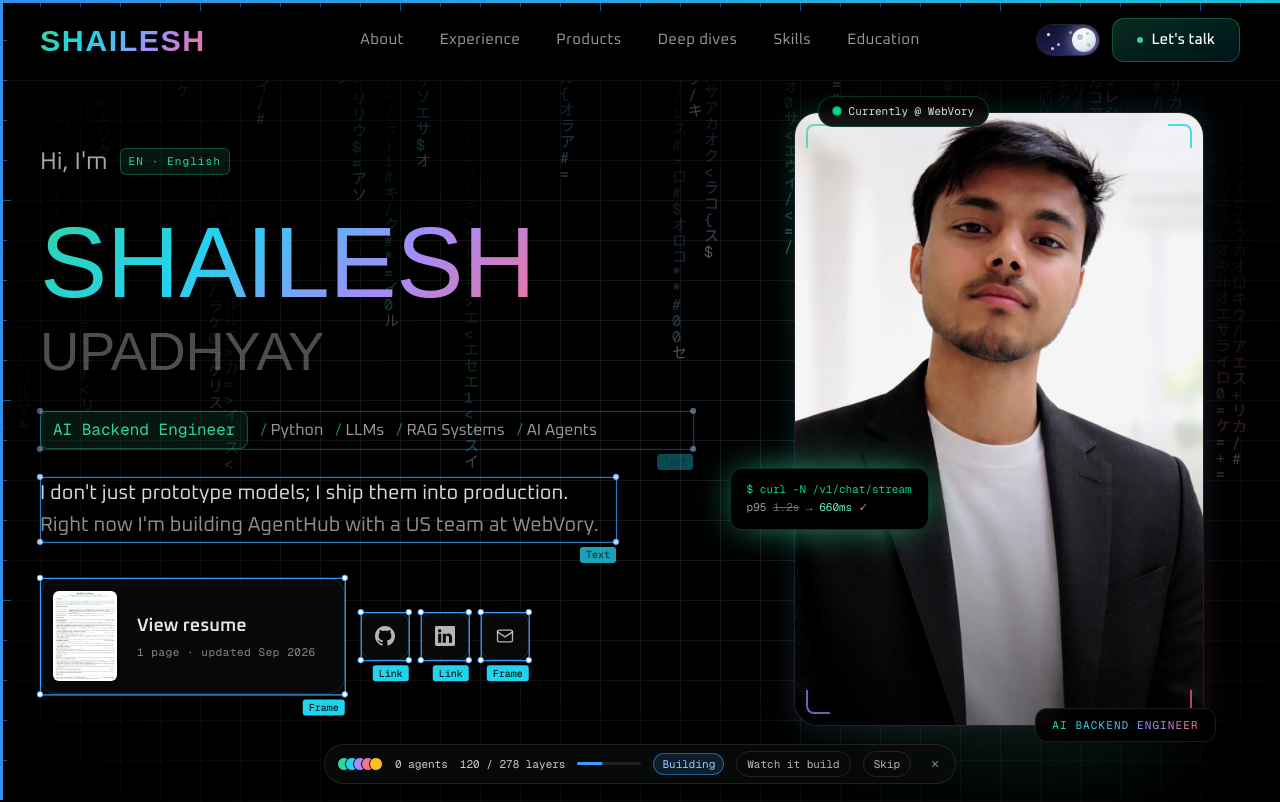
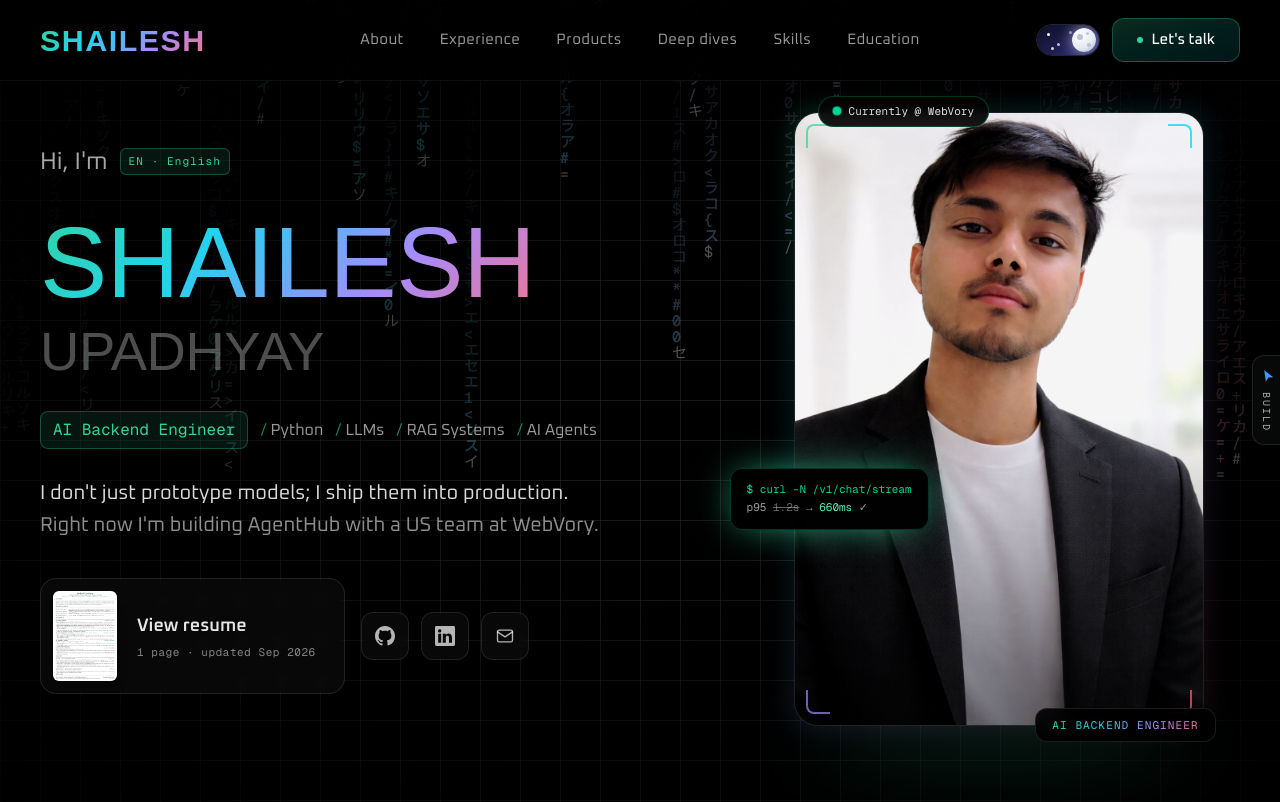
Before and after one commit to SHAILESH-RS-UPADHYAY/shailesh-upadhyay, a React (Vite) app: page / in a window 1280 px wide. Shown: the top 802 px of the page. Built offline with nearby package versions, Linux system fonts and the light colour scheme; a web font is replaced by a local one.

Commit message:
Start the page build only when someone asks for it

```diff
--- a/src/BuildLayer.tsx
+++ b/src/BuildLayer.tsx
@@ -1,79 +1,84 @@
-import { useEffect, useRef, useState } from 'react'
-import { startBuild, type Status } from './build'
+import { useCallback, useEffect, useRef, useState } from 'react'
+import type { Status } from './build'
 
-const AVATARS = ['#34d399', '#22d3ee', '#a78bfa', '#fb7185', '#fbbf24']
-const pillBtn = 'px-2.5 py-1 rounded-full border border-white/10 text-white/70 hover:text-white hover:border-white/30 active:scale-95 transition cursor-pointer whitespace-nowrap'
+const RESULT_MS = 7000
+const TAB = 'screen fixed z-[56] top-1/2 -translate-y-1/2 right-0 print:hidden flex flex-col items-center gap-2.5 w-7 py-3 rounded-l-xl border border-r-0 border-white/10 bg-[#080b0a]/90 backdrop-blur-md font-geist-mono text-[0.625rem] tracking-[0.2em] uppercase text-white/65'
+const VERTICAL = '[writing-mode:vertical-rl] whitespace-nowrap'
 
-function readBuilt() {
-  try { return sessionStorage.getItem('built') === '1' } catch { return false }
+function Cursor() {
+  return (
+    <svg aria-hidden viewBox="-6 -8 12 15" fill="#3b9dff" className="w-3 h-3.5 shrink-0 -rotate-[30deg]">
+      <path d="M0 -6.5L4.6 5L0 2.6L-4.6 5Z" />
+    </svg>
+  )
 }
 
-// The canvas the build is drawn on, and the status pill. `scrollTo` comes from the page's smooth scroller.
+// The page never builds by itself. This small tab, closed against the right edge, is the only way to start it,
+// and the engine isn't even downloaded until someone clicks. `scrollTo` comes from the page's smooth scroller.
 export default function BuildLayer({ scrollTo }: { scrollTo: (y: number, seconds: number) => void }) {
   const canvas = useRef<HTMLCanvasElement>(null)
-  const engine = useRef<ReturnType<typeof startBuild> | null>(null)
+  const stopBuild = useRef<(() => void) | null>(null)
+  const descent = useRef(0)
   const [status, setStatus] = useState<Status | null>(null)
-  const [closed, setClosed] = useState(false)
+  const [reduced] = useState(() => matchMedia('(prefers-reduced-motion: reduce)').matches)
 
-  useEffect(() => {
-    const c = canvas.current
-    if (!c) return
-    if (matchMedia('(prefers-reduced-motion: reduce)').matches || new URLSearchParams(location.search).has('nobuild')) return
-    const e = startBuild(c, setStatus, readBuilt())
-    engine.current = e
-    return () => { e.stop(); engine.current = null }
+  const end = useCallback(() => {
+    clearTimeout(descent.current)
+    stopBuild.current?.()
+    stopBuild.current = null
+    setStatus(null)
   }, [])
 
-  const watch = () => {
-    const height = document.documentElement.scrollHeight - innerHeight
-    scrollTo(height, Math.max(25, height / 420))
+  const watch = async () => {
+    const { startBuild } = await import('./build')
+    if (!canvas.current || stopBuild.current) return
+    scrollTo(0, 0)
+    stopBuild.current = startBuild(canvas.current, setStatus)
+    // A moment on the hero, then down the page at reading pace.
+    descent.current = window.setTimeout(() => {
+      const height = document.documentElement.scrollHeight - innerHeight
+      scrollTo(height, Math.max(25, height / 420))
+    }, 1800)
   }
-  const replay = () => {
-    scrollTo(0, 0)
-    setClosed(false)
-    engine.current?.replay()
+  const stop = () => {
+    end()
+    scrollTo(scrollY, 0)
   }
 
-  const s = status
-  const done = s?.phase === 'done'
-  const pct = s && s.total ? s.done / s.total : 0
-  const state = s?.phase === 'scan' ? 'Scanning' : s?.phase === 'build' ? 'Building' : 'Waiting'
+  const done = status?.phase === 'done'
+  useEffect(() => {
+    if (!done) return
+    const t = setTimeout(end, RESULT_MS)
+    return () => clearTimeout(t)
+  }, [done, end])
+  useEffect(() => end, [end])
 
+  if (reduced) return null
   return (
     <>
-      <canvas ref={canvas} aria-hidden className="fixed inset-0 z-[55] pointer-events-none" />
-      {s && !closed && (
-        <div role="status" aria-label="Page build status"
-          className="screen fixed z-[56] bottom-3 md:bottom-4 left-1/2 -translate-x-1/2 max-w-[calc(100vw-1rem)] flex items-center gap-2 md:gap-3 rounded-full border border-white/10 bg-[#080b0a]/90 backdrop-blur-md shadow-[0_12px_40px_-12px_rgba(0,0,0,0.8)] pl-3 pr-2 py-1.5 font-geist-mono text-[0.6875rem] text-white/80">
-          {done ? (
-            <span className="whitespace-nowrap">
-              {s.skipped || !s.seconds
-                ? <>Page built</>
-                : <><span className="hidden sm:inline">Built by {s.agents} agents in </span><span className="sm:hidden">Built in </span>{s.seconds.toFixed(1)}s</>}
-            </span>
-          ) : (
-            <>
-              <span aria-hidden className="hidden sm:flex -space-x-1.5">
-                {AVATARS.map((c) => <span key={c} className="w-3.5 h-3.5 rounded-full border border-[#080b0a]" style={{ background: c }} />)}
-              </span>
-              <span className="whitespace-nowrap hidden md:inline">{s.agents} agents</span>
-              <span className="whitespace-nowrap tabular-nums">{s.done} / {s.total}<span className="hidden sm:inline"> layers</span></span>
-              <span aria-hidden className="block w-10 md:w-16 h-[3px] rounded-full bg-white/10 overflow-hidden">
-                <span className="block h-full origin-left bg-[#3b9dff] transition-transform duration-200" style={{ transform: `scaleX(${pct})` }} />
-              </span>
-              <span className={`whitespace-nowrap px-2 py-0.5 rounded-full border ${s.phase === 'idle' ? 'border-white/10 text-white/55' : 'border-[#3b9dff]/50 bg-[#3b9dff]/15 text-[#9ccdff]'}`}>{state}</span>
-            </>
-          )}
-          {done
-            ? <button type="button" onClick={replay} className={pillBtn}>Replay ↺</button>
-            : (
-              <>
-                <button type="button" onClick={watch} className={`${pillBtn} hidden sm:block`}>Watch it build</button>
-                <button type="button" onClick={() => engine.current?.skip()} className={pillBtn}>Skip</button>
-              </>
-            )}
-          <button type="button" onClick={() => setClosed(true)} aria-label="Hide the build status"
-            className="w-6 h-6 shrink-0 rounded-full text-white/50 hover:text-white hover:bg-white/10 transition cursor-pointer">✕</button>
+      <canvas ref={canvas} aria-hidden hidden={!status} className="fixed inset-0 z-[55] pointer-events-none" />
+      {!status && (
+        <button type="button" onClick={watch} aria-label="Watch this page build itself" title="Watch this page build itself"
+          className={`${TAB} cursor-pointer hover:w-8 hover:text-white active:scale-95 transition-[width,color,scale] before:absolute before:inset-y-0 before:right-0 before:w-10 before:content-['']`}>
+          <Cursor />
+          <span className={VERTICAL}>Build</span>
+        </button>
+      )}
+      {status && !done && (
+        <div className={TAB}>
+          <Cursor />
+          <span className={`${VERTICAL} tabular-nums tracking-normal`}>{status.done} / {status.total}</span>
+          <span aria-hidden className="block w-[3px] h-14 rounded-full bg-white/10 overflow-hidden">
+            <span className="block w-full h-full origin-top bg-[#3b9dff] transition-transform duration-200" style={{ transform: `scaleY(${status.total ? status.done / status.total : 0})` }} />
+          </span>
+          <button type="button" onClick={stop} aria-label="Stop the build" title="Stop"
+            className="relative w-6 h-6 -my-1 grid place-items-center rounded-full text-white/60 hover:text-white hover:bg-white/10 transition-colors cursor-pointer before:absolute before:-inset-2 before:content-['']">✕</button>
+        </div>
+      )}
+      {done && (
+        <div role="status" className={TAB}>
+          <Cursor />
+          <span className={`${VERTICAL} normal-case tracking-normal`}>{status.agents ? `${status.agents} agents · ` : ''}{status.seconds.toFixed(1)}s</span>
         </div>
       )}
     </>
--- a/src/build.ts
+++ b/src/build.ts
@@ -1,5 +1,5 @@
 /*
-  The build layer: the page looks like a swarm of agents is assembling it live, Figma-style.
+  The build layer: when a visitor asks for it, the page looks like a swarm of agents is assembling it live, Figma-style.
 
   It only ever adds to the page. All content is in the DOM from the start, so search engines and screen readers read it
   as normal. An element is clipped until its turn and its inline clip-path is removed afterwards, which leaves it exactly
@@ -10,7 +10,7 @@
 */
 
 export type Phase = 'scan' | 'build' | 'idle' | 'done'
-export type Status = { phase: Phase; done: number; total: number; agents: number; seconds: number; skipped: boolean }
+export type Status = { phase: Phase; done: number; total: number; agents: number; seconds: number }
 
 type Kind = 'text' | 'box' | 'media' | 'frame' | 'row'
 type Rect = { left: number; top: number; right: number; bottom: number; width: number; height: number }
@@ -78,7 +78,7 @@ function layoutRect(el: HTMLElement): Rect {
   return { left, top, right: left + el.offsetWidth, bottom: top + el.offsetHeight, width: el.offsetWidth, height: el.offsetHeight }
 }
 
-export function startBuild(canvas: HTMLCanvasElement, onStatus: (s: Status) => void, alreadyBuilt: boolean) {
+export function startBuild(canvas: HTMLCanvasElement, onStatus: (s: Status) => void) {
   const ctx = canvas.getContext('2d')
   const small = innerWidth < 768
   const weak = (navigator.hardwareConcurrency ?? 8) <= 2
@@ -93,7 +93,6 @@ export function startBuild(canvas: HTMLCanvasElement, onStatus: (s: Status) => v
   let heroFrames: HeroFrame[] = []
   let doneCount = 0
   let buildMs = 0
-  let skipped = false
   let startedAt = 0
   let lastT = 0
   let raf = 0
@@ -102,7 +101,7 @@ export function startBuild(canvas: HTMLCanvasElement, onStatus: (s: Status) => v
   let swarm = 0
   let idleFor = 0
   let ringAt = 0
-  let finished = alreadyBuilt
+  let finished = false
   let dpr = 1
 
   const agents: Agent[] = Array.from({ length: agentCount }, (_, i) => ({
@@ -118,7 +117,7 @@ export function startBuild(canvas: HTMLCanvasElement, onStatus: (s: Status) => v
     canvas.style.height = `${innerHeight}px`
   }
 
-  const report = (phase: Phase) => onStatus({ phase, done: doneCount, total: items.length, agents: agentCount, seconds: buildMs / 1000, skipped })
+  const report = (phase: Phase) => onStatus({ phase, done: doneCount, total: items.length, agents: agentCount, seconds: buildMs / 1000 })
 
   /* ---------- scan: find the layers ---------- */
   function scan() {
@@ -189,6 +188,8 @@ export function startBuild(canvas: HTMLCanvasElement, onStatus: (s: Status) => v
       if (!it || it.state === 'done' || it.state === 'active') continue
       if (e.isIntersecting) {
         if (it.state === 'pending') enqueue(it)
+      } else if (e.boundingClientRect.left < 0 || e.boundingClientRect.left >= document.documentElement.clientWidth) {
+        finish(it) // off to the side of a phone's swipe row: nobody is watching it, and it must not hold up the finish
       } else if (it.state === 'queued') {
         if (e.boundingClientRect.bottom < 0) finish(it)
         else { it.state = 'pending'; queue = queue.filter((q) => q !== it) }
@@ -285,8 +286,7 @@ export function startBuild(canvas: HTMLCanvasElement, onStatus: (s: Status) => v
 
   function complete() {
     finished = true
-    if (!skipped) ringAt = performance.now()
-    try { sessionStorage.setItem('built', '1') } catch { /* private mode: it just builds again next time */ }
+    ringAt = performance.now()
     report('done')
     wake()
   }
@@ -559,7 +559,7 @@ export function startBuild(canvas: HTMLCanvasElement, onStatus: (s: Status) => v
     ctx.clearRect(0, 0, innerWidth, innerHeight)
 
     const since = now - startedAt
-    if (!alreadyBuilt || heroFrames.length) drawHero(ctx, since)
+    drawHero(ctx, since)
 
     // Start what's due. A long queue speeds everything up, so fast scrolling never leaves people waiting on the page.
     const hurry = 1 + queue.length / 8
@@ -647,16 +647,9 @@ export function startBuild(canvas: HTMLCanvasElement, onStatus: (s: Status) => v
     wake()
   }
 
-  function run() {
-    doneCount = 0
-    buildMs = 0
-    skipped = false
-    finished = false
-    ringAt = 0
-    queue = []
-    active = []
-    ghosts = []
-    marks = []
+  size()
+  addEventListener('resize', onResize)
+  document.addEventListener('focusin', onFocus)
   startedAt = performance.now()
   scan()
   scanHero()
@@ -664,33 +657,15 @@ export function startBuild(canvas: HTMLCanvasElement, onStatus: (s: Status) => v
   for (const it of items) io.observe(it.el)
   report('scan')
   wake()
-  }
 
-  size()
-  addEventListener('resize', onResize)
-  document.addEventListener('focusin', onFocus)
-  if (!alreadyBuilt) run()
-  else report('done')
-
-  return {
-    skip() {
-      skipped = true
-      for (const it of [...items]) finish(it)
-      if (!finished) complete()
-      report('done')
-    },
-    replay() {
-      for (const it of items) { show(it); io.unobserve(it.el) }
-      for (const a of agents) a.job = null
-      run()
-    },
-    stop() {
+  // Stopping shows everything straight away, so it doubles as "skip".
+  return function stop() {
     cancelAnimationFrame(raf)
     raf = 0
     io.disconnect()
     for (const it of items) show(it)
+    ctx?.clearRect(0, 0, innerWidth, innerHeight)
     removeEventListener('resize', onResize)
     document.removeEventListener('focusin', onFocus)
-    },
   }
 }
```
Lines whose indentation alone changed are shown as unchanged.
